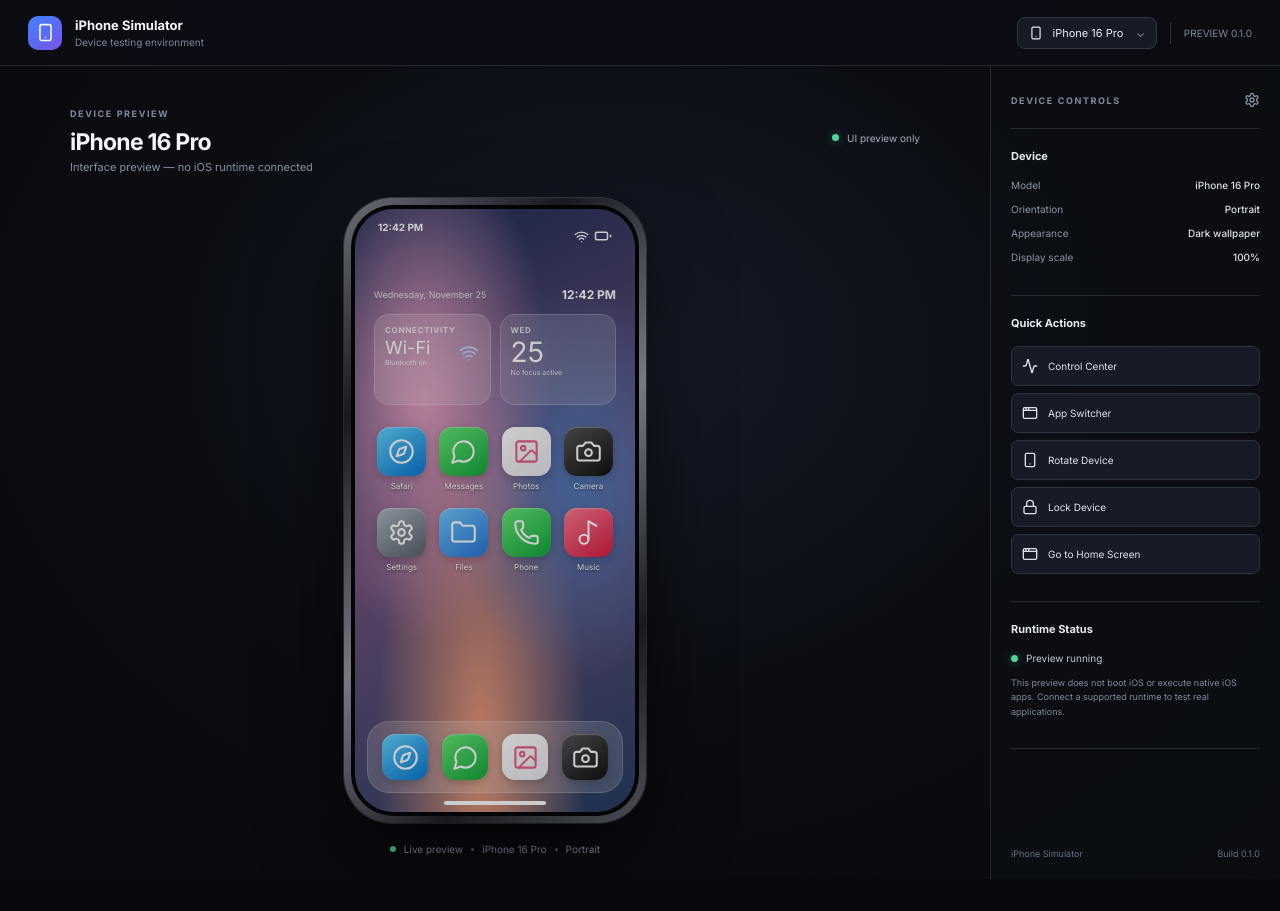
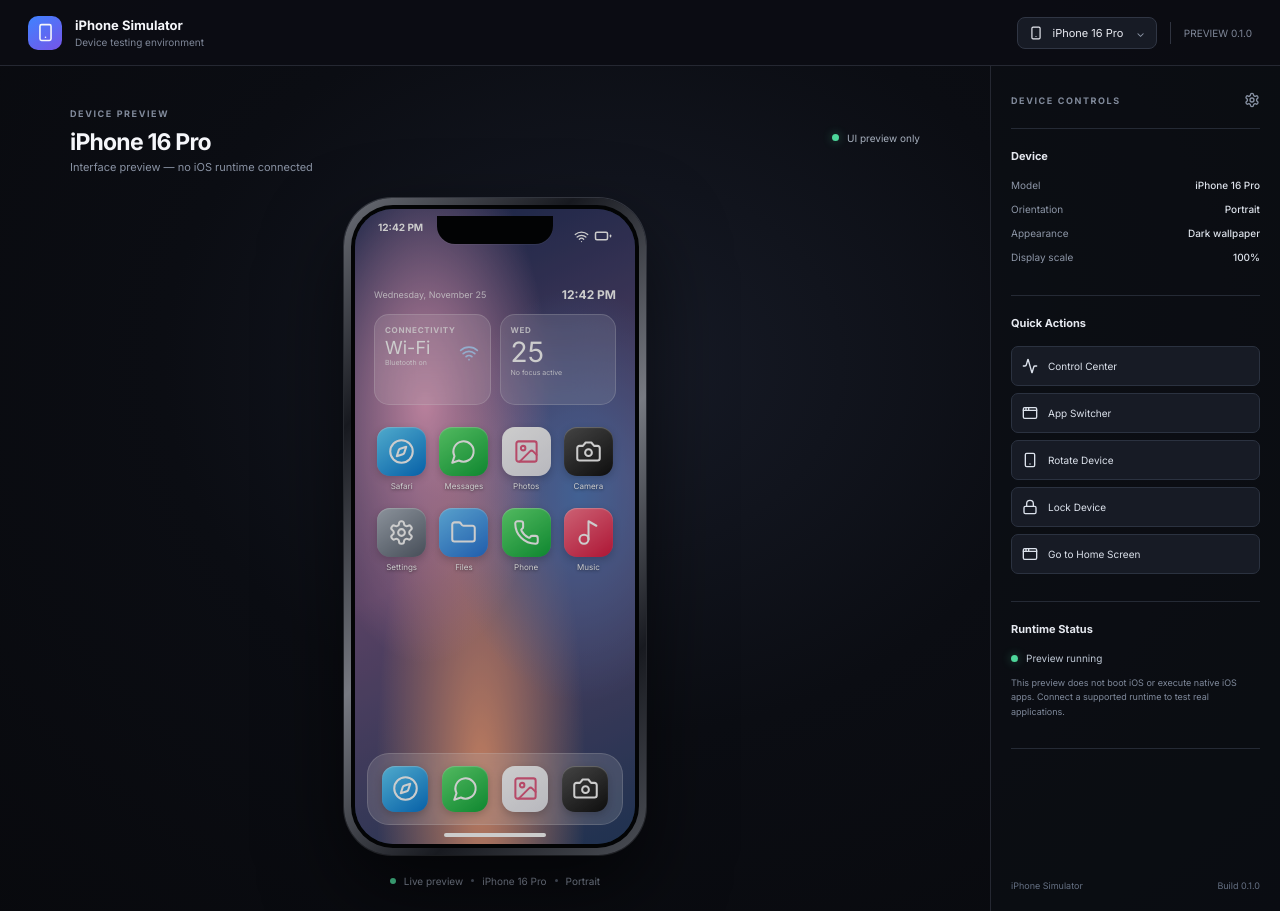
Before and after one commit to BladedElm04/iphone_simulator, a React (Vite) app: page / in a window 1280 px wide. Before the commit the page ends 879 px from the top, so only its background shows below. Built offline with nearby package versions, Linux system fonts and the light colour scheme.

Commit message:
style: refine island sensor targeting and device frame sizing

```diff
--- a/src/styles.css
+++ b/src/styles.css
@@ -12,7 +12,7 @@
 .device-frame{width:302px;height:625px;padding:7px;border-radius:48px;background:linear-gradient(135deg,#6b6e76,#17191f 24%,#777a82 52%,#181a20 78%,#4b4e55);box-shadow:0 35px 80px #0009,0 0 0 1px #a5a8b344;position:relative}.device-bezel{width:100%;height:100%;border-radius:42px;padding:4px;background:#030405}.screen{width:100%;height:100%;border-radius:38px;overflow:hidden;position:relative;background:#17283d;color:#fff}
 .wallpaper{position:absolute;inset:0;background:radial-gradient(ellipse at 25% 30%,#e9a2c4 0%,transparent 42%),radial-gradient(ellipse at 80% 45%,#5279b8 0%,transparent 42%),radial-gradient(ellipse at 45% 90%,#ed9b78 0%,transparent 48%),linear-gradient(155deg,#192b54,#6e527c 52%,#263e63)}
 .status-bar{position:absolute;z-index:3;top:0;left:0;right:0;height:42px;padding:12px 23px 0;font-size:10px;font-weight:700;display:flex;justify-content:space-between}.status-icons{display:flex;align-items:center;gap:5px}
-.dynamic-island{position:absolute;z-index:5;top:9px;left:50%;transform:translateX(-50%);width:91px;height:25px;border-radius:20px;background:#030405;border:0;cursor:pointer}.dynamic-island span{display:block;width:5px;height:5px;border-radius:50%;background:#101b29;position:absolute;right:12px;top:10px}
+.dynamic-island{position:absolute;z-index:5;top:9px;left:50%;transform:translateX(-50%);width:91px;height:25px;border-radius:20px;background:#030405;border:0;cursor:pointer}.dynamic-island > .island-camera{display:block;width:5px;height:5px;border-radius:50%;background:#101b29;position:absolute;right:12px;top:10px}
 .home-screen{position:absolute;inset:0;padding:58px 19px 17px}.home-date{display:flex;align-items:center;justify-content:space-between;font-size:9px;color:#ffffffc9;margin-bottom:12px}.home-date strong{font-size:12px;color:white}
 .widget-row{display:grid;grid-template-columns:1fr 1fr;gap:9px;margin-bottom:22px}.weather-widget,.calendar-widget{height:91px;border:1px solid #ffffff35;border-radius:15px;background:#ffffff23;backdrop-filter:blur(18px);padding:10px;position:relative;display:flex;flex-direction:column}.weather-widget>span,.calendar-widget>span{font-size:8px;letter-spacing:.7px;font-weight:700;color:#ffffffc9}.weather-widget strong,.calendar-widget strong{font-size:28px;font-weight:400;margin-top:2px}.weather-widget small,.calendar-widget small{font-size:7px;color:#ffffffcf}.weather-widget b{position:absolute;right:11px;top:27px;font-size:22px;color:#ffe3a1}.calendar-widget strong{line-height:31px}
 .app-grid{display:grid;grid-template-columns:repeat(4,1fr);gap:17px 7px}.app-icon{display:flex;flex-direction:column;align-items:center;gap:5px;background:none;border:0;color:white;font-size:8px;text-shadow:0 1px 3px #0008;padding:0;cursor:pointer}.app-icon-art{width:49px;height:49px;border-radius:13px;display:grid;place-items:center;color:white;box-shadow:0 3px 9px #0003,inset 0 1px 1px #ffffff55}.app-icon:nth-child(3) .app-icon-art{color:#e35c82}
@@ -182,3 +182,10 @@ button.ios-settings-row{cursor:pointer}
 .dynamic-island.expanded .island-camera{right:15px;top:15px}
 .control-actions{display:flex;flex-direction:column;gap:8px;margin-top:16px}
 .control-actions .lock-button{display:flex;align-items:center;justify-content:center;gap:7px;margin:0;cursor:pointer}
+
+
+/* Device-specific frame proportions and legacy notch */
+.device-frame{flex:0 0 auto;height:auto!important;aspect-ratio:var(--device-aspect-ratio, 302 / 657)}
+.device-frame.portrait{width:302px!important}
+.device-frame.landscape{width:625px!important;aspect-ratio:var(--device-aspect-ratio, 625 / 286)}
+.device-notch{position:absolute;z-index:5;top:7px;left:50%;transform:translateX(-50%);width:116px;height:28px;background:#030405;border-radius:0 0 18px 18px;box-shadow:0 1px 0 #ffffff10}
```
